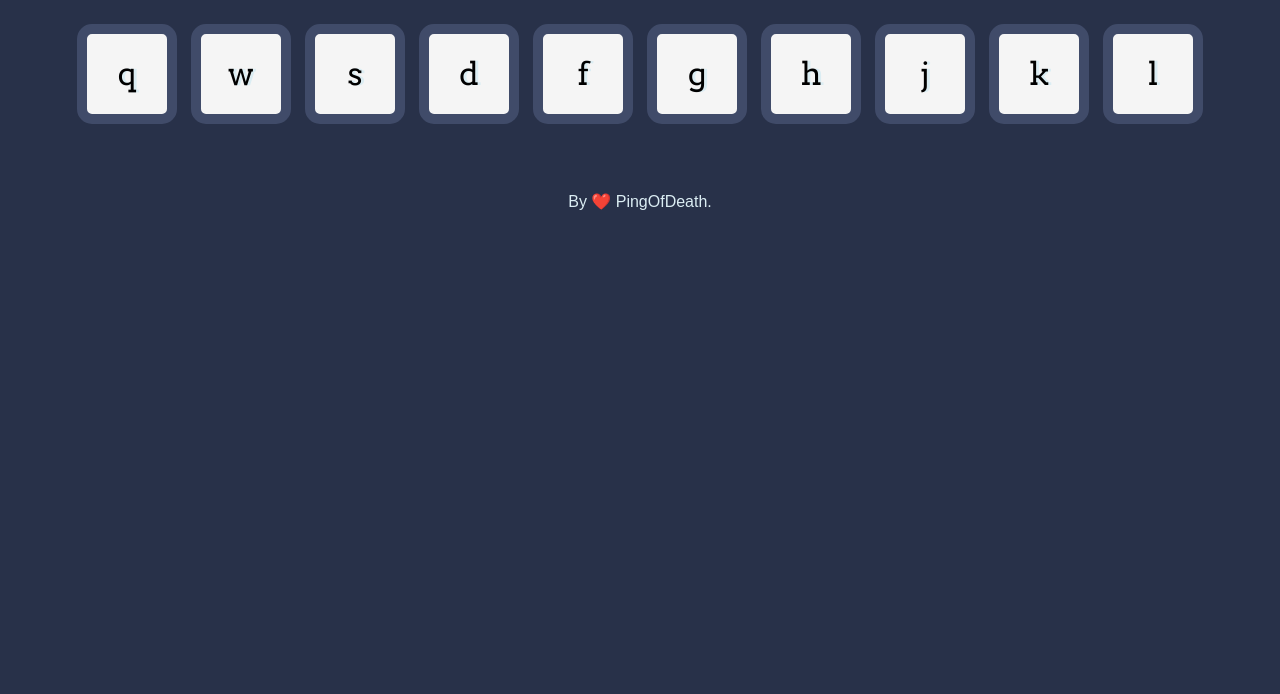
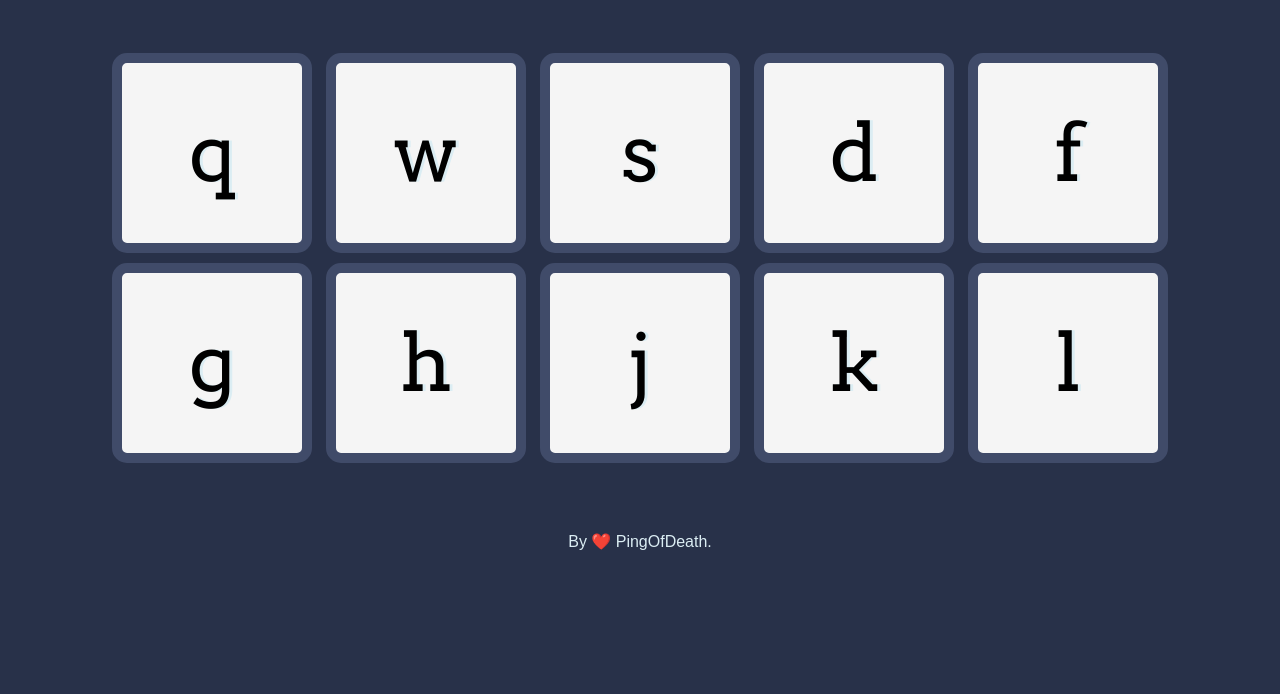
Before and after one commit to PingOfDeathSA/PianoPad, a plain HTML site: page index.html in a window 1280 px wide. Shown: the part 106-800 px from the top of the page. Drawn offline with Linux system fonts and the light colour scheme.

Commit message:
Add files via upload

```diff
--- a/index.js
+++ b/index.js
@@ -2,7 +2,7 @@ alert("Hello");
 
 
 
-var numberOfDrumButtons = document.querySelectorAll(".drum").length;
+var numberOfDrumButtons = document.querySelectorAll(".jdrum").length;
 
 for (var i = 0; i < numberOfDrumButtons; i++) {
 
--- a/styles.css
+++ b/styles.css
@@ -4,7 +4,7 @@ body {
 }
 
 h1 {
-  font-size: 2rem;
+  font-size: 3rem;
   color: #DBEDF3;
   font-family: "Arvo", cursive;
   text-shadow: 3px 0 #DA0463;
@@ -65,7 +65,7 @@ footer {
 
   outline: none;
   border: 10px solid #404B69;
-  font-size: 2rem;
+  font-size: 5rem;
   font-family: 'Arvo', cursive;
   line-height: 2;
   font-weight: 70;
@@ -73,8 +73,8 @@ footer {
   text-shadow: 3px 0 #DBEDF3;
   border-radius: 15px;
   display: inline-block;
-  width: 100px;
-  height: 100px;
+  width: 200px;
+  height: 200px;
   text-align: center;
   margin: 5px;
   background-color: rgb(245, 245, 245);
```
